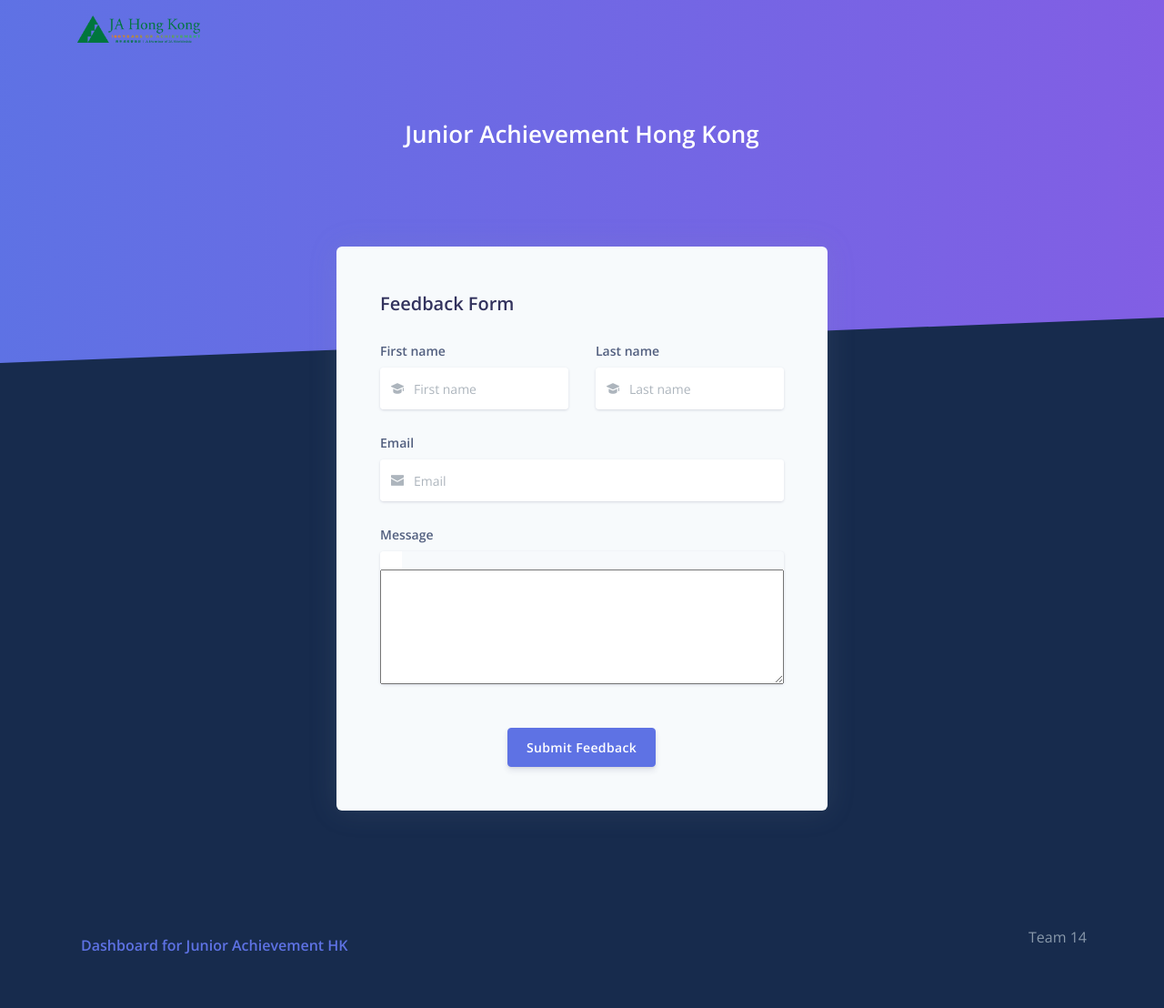
After one commit to cfg2020apac/team-14, a Flask app: template frontend/app/home/templates/feedback.html in a window 1280 px wide. The commit adds this page. Shown: the whole page at 91% size. Run offline with Flask 2, Linux system fonts and the light colour scheme; the template is opened without the code that fills it, so the values that code supplies are empty; some libraries are stand-ins or nearby versions.

Commit message:
add feedback form

```diff
--- a/frontend/app/base/routes.py
+++ b/frontend/app/base/routes.py
@@ -122,6 +122,12 @@
     func()
     return 'Server shutting down...'
 
+# GET
+@blueprint.route('/feedback', methods=['GET'])
+def feedback():
+
+    return render_template('feedback.html')
+
 ## Errors
 
 @login_manager.unauthorized_handler
--- a/frontend/app/base/templates/layouts/base-fullscreen.html
+++ b/frontend/app/base/templates/layouts/base-fullscreen.html
@@ -47,8 +47,8 @@
           <div class="row justify-content-center">
             <div class="col-lg-5 col-md-6">
               <h1 class="text-white">
-                <a target="_blank" class="text-white"
-                   href="#">Junior Achievement Hong Kong</a>
+                <a class="text-white"
+                   href="/">Junior Achievement Hong Kong</a>
               </h1>
             </div>
           </div>
--- /dev/null
+++ b/frontend/app/home/templates/feedback.html
@@ -0,0 +1,116 @@
+{% extends 'layouts/base-fullscreen.html' %}
+
+{% block title %} Volunteers Register {% endblock title %}
+
+<!-- Specific CSS goes HERE -->
+{% block stylesheets %}{% endblock stylesheets %}
+
+{% block content %}
+
+<!-- Page content -->
+<div class="container mt--8 pb-5">
+  <!-- Table -->
+  <div class="row justify-content-center">
+    <div class="col-lg-6 col-md-8">
+      <div class="card bg-secondary border-0">
+        <div class="card-body px-lg-5 py-lg-5">
+          <h2>Feedback Form</h2>
+          {% if error is sameas true %}
+            <div class="alert alert-danger" role="alert">
+              You did not fill in one of the fields. Please try again. 😥
+            </div>
+          {% endif %}
+          <!-- <form role="form" id="form" method="post"> -->
+            <div class="form-group">
+            </div>
+            <div class="row">
+              <div class="col-lg-6">
+                <div class="form-group">
+                  <label class="form-control-label">First name</label>
+                  <div class="input-group input-group-merge input-group-alternative mb-3">
+                    <div class="input-group-prepend">
+                      <span class="input-group-text"><i class="ni ni-hat-3"></i></span>
+                    </div>
+                    <input class="form-control" placeholder="First name" name="first_name" type="text">
+                  </div>
+                </div>
+              </div>
+              <div class="col-lg-6">
+                <div class="form-group">
+                  <label class="form-control-label">Last name</label>
+                  <div class="input-group input-group-merge input-group-alternative mb-3">
+                    <div class="input-group-prepend">
+                      <span class="input-group-text"><i class="ni ni-hat-3"></i></span>
+                    </div>
+                    <input class="form-control" placeholder="Last name" name="last_name" type="text">
+                  </div>
+                </div>
+              </div>
+            </div>
+
+            <div class="form-group">
+              <label class="form-control-label">Email</label>
+              <div class="input-group input-group-merge input-group-alternative mb-3">
+                <div class="input-group-prepend">
+                  <span class="input-group-text"><i class="ni ni-email-83"></i></span>
+                </div>
+                <input class="form-control" placeholder="Email" name="email" type="email">
+              </div>
+            </div>
+
+            <div class="form-group">
+                <label class="form-control-label">Message</label>
+                <div class="input-group input-group-merge input-group-alternative mb-3">
+                  <div class="input-group-prepend">
+                    <span class="input-group-text"></i></span>
+                  </div>
+                  <textarea rows="5" cols="80" id="TITLE">
+                </textarea>
+                </div>
+              </div>
+
+            <div class="text-center">
+              <button class="btn btn-primary mt-4" id="feedback">Submit Feedback</button>
+            </div>
+          <!-- </form> -->
+        </div>
+      </div>
+    </div>
+  </div>
+</div>
+
+{% endblock content %}
+
+<!-- Specific JS goes HERE -->
+{% block javascripts %}
+<script type="text/javascript">
+  $(document).ready(function () {
+    console.log("ok");
+    $('#signup').on('click', function () {
+      var $inputs = $('#form :input');
+      var values = {};
+      $inputs.each(function () {
+        values[this.name] = $(this).val();
+      });
+      console.log(values);
+
+      // $.ajax({
+      //   url: "http://danieltan.org:8080/volunteers/update",
+      //   type: "POST",
+      //   contentType: "application/x-www-form-urlencoded", // send as JSON
+      //   data: values,
+
+      //   success: function () {
+      //     //called when successful
+      //     console.log("success");
+      //   },
+
+      //   error: function (e) {
+      //     //called when there is an error
+      //     console.error("error", e);
+      //   },
+      // });
+    });
+  });
+</script>
+{% endblock javascripts %}
--- a/frontend/app/home/templates/main.html
+++ b/frontend/app/home/templates/main.html
@@ -21,6 +21,11 @@
               <h2 class="text-center"><a href="{{ url_for('base_blueprint.register_volunteers') }}">Volunteer Signup</a></h2>
             </div>
           </div>
+          <div class="card bg-secondary shadow border-0">
+            <div class="card-body px-lg-5 py-lg-5">
+              <h2 class="text-center"><a href="{{ url_for('base_blueprint.feedback') }}">Submit Feedback</a></h2>
+            </div>
+          </div>
         </div>
       </div>
     </div>
```
